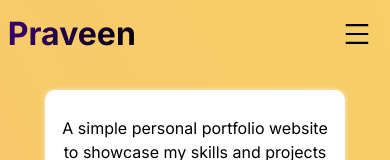
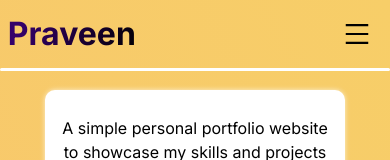
Before and after one commit to lawmake-praveen/Portfolio, a React (Vite) app: page /projects in a window 390 px wide. Shown: the top 160 px of the page. Built offline with nearby package versions, Linux system fonts and the light colour scheme.

Commit message:
scroll bar

```diff
--- a/src/index.css
+++ b/src/index.css
@@ -23,6 +23,18 @@ body {
 
 p {
   line-height: 24px;
+}
+
+.scroll-progress {
+  position: fixed;
+  border-radius: 10px;
+  top: 8vh;
+  left: 0;
+  right: 0;
+  background-color: #fff;
+  transform-origin: 0%;
+  height: 3px;
+  z-index: 1000;
 }
 
 .navbar {
--- a/src/index.scss
+++ b/src/index.scss
@@ -40,6 +40,17 @@ body {
 }
 p {
   line-height: 24px;
+}
+.scroll-progress {
+  position: fixed;
+  border-radius: 10px;
+  top: 8vh;
+  left: 0;
+  right: 0;
+  background-color: #fff;
+  transform-origin: 0%;
+  height: 3px;
+  z-index: 1000;
 }
 .navbar {
   display: flex;
--- a/src/pages/About.jsx
+++ b/src/pages/About.jsx
@@ -1,4 +1,4 @@
-import React from "react";
+import React, { useState } from "react";
 import {
   bootstrap,
   html,
@@ -15,7 +15,7 @@ import {
   nodejs,
 } from "../assets";
 import Resume from "./components/Resume";
-import { motion } from "framer-motion";
+import { motion, useScroll } from "framer-motion";
 
 const About = () => {
   const skills = [
@@ -32,8 +32,22 @@ const About = () => {
     { name: "Material UI", image: materialui },
     { name: "Tailwind CSS", image: tailwind },
   ];
+  const [windowWidth, setWindowWidth] = useState(window.innerWidth < 600);
+
+  window.addEventListener("resize", () => {
+    setWindowWidth(window.innerWidth < 600);
+  });
+  const { scrollYProgress } = useScroll();
 
   return (
+    <>
+      {windowWidth && (
+        <motion.div
+          style={{ scaleX: scrollYProgress }}
+          className="scroll-progress"
+        ></motion.div>
+      )}
+
       <motion.div
         className="about"
         initial={{ opacity: 0, x: "-100%" }}
@@ -44,12 +58,13 @@ const About = () => {
           <span className="greetings">Greetings!</span>
         </h1>
         <p>
-        As a self-taught web developer, I have learned tools and languages such as
-        JavaScript, React, HTML, CSS, Node.js and jQuery. Additionally, I have a
-        good understanding of UI/UX design. I have been learning these skills
-        and tools for the past eight months through online courses and now
-        looking to start my professional web developer career. I am excited to
-        connect with like-minded professionals to create stunning websites.
+          As a self-taught web developer, I have learned tools and languages
+          such as JavaScript, React, HTML, CSS, Node.js and jQuery.
+          Additionally, I have a good understanding of UI/UX design. I have been
+          learning these skills and tools for the past eight months through
+          online courses and now looking to start my professional web developer
+          career. I am excited to connect with like-minded professionals to
+          create stunning websites.
         </p>
         <h2 className="tech-stack">Tech Stack and Tools:</h2>
         <div className="skills">
@@ -63,6 +78,7 @@ const About = () => {
         </div>
         <Resume />
       </motion.div>
+    </>
   );
 };
 
--- a/src/pages/Projects.jsx
+++ b/src/pages/Projects.jsx
@@ -1,6 +1,6 @@
-import React from "react";
+import React, { useState } from "react";
 import Project from "./components/Project";
-import { motion } from "framer-motion";
+import { motion, useScroll } from "framer-motion";
 import {
   reactnotes,
   currency,
@@ -14,7 +14,22 @@ import {
 } from "../assets/Project-screenshot/export";
 
 const Projects = () => {
+  const { scrollYProgress } = useScroll();
+  const [windowWidth, setWindowWidth] = useState(window.innerWidth < 600);
+
+  window.addEventListener("resize", () => {
+    setWindowWidth(window.innerWidth < 600);
+  });
+
   return (
+    <>
+      {windowWidth && (
+        <motion.div
+          style={{ scaleX: scrollYProgress }}
+          className="scroll-progress"
+        ></motion.div>
+      )}
+
       <motion.div
         className="projects"
         initial={{ opacity: 0, x: "-100%" }}
@@ -76,6 +91,7 @@ const Projects = () => {
           image={news}
         />
       </motion.div>
+    </>
   );
 };
 
```
Also changed, not shown: 1 other file (tests, documents, lock files or other folders). Lines whose indentation alone changed are shown as unchanged.
